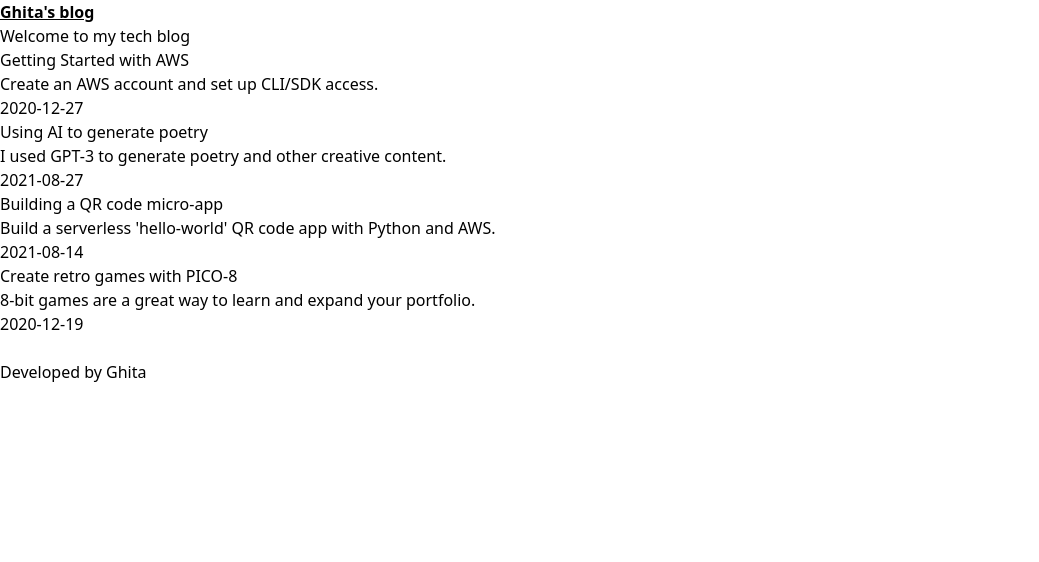
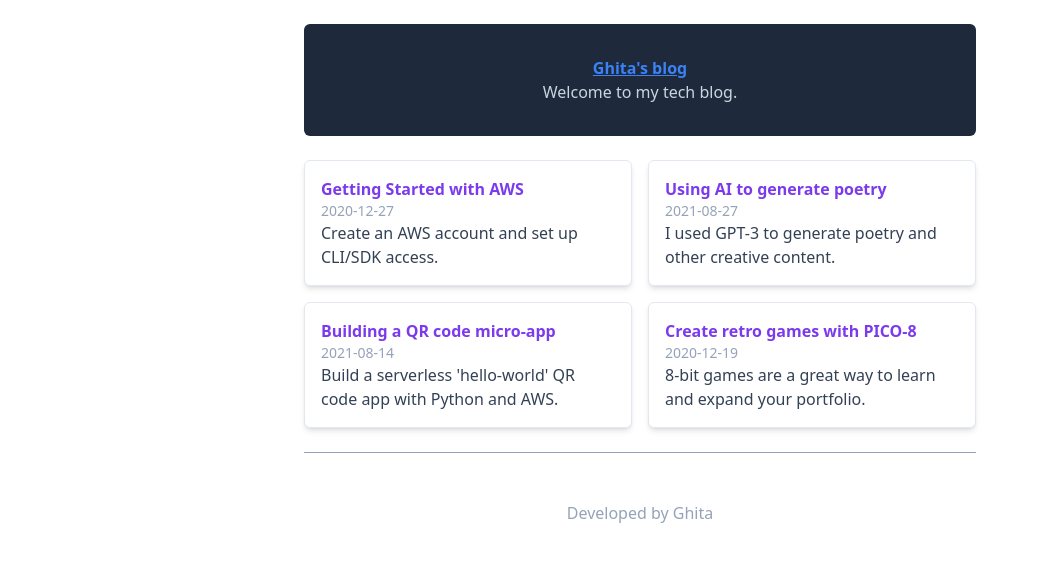
Before and after one commit to ghita/blog, a Next.js app: page / in a window 1280 px wide. Shown: the top 562 px of the page, without its empty margins (0-1039 px from the left). Built offline with nearby package versions, Linux system fonts and the light colour scheme.

Commit message:
styling for main page

```diff
--- a/app/layout.tsx
+++ b/app/layout.tsx
@@ -15,16 +15,18 @@ export default function RootLayout({
 
   const header = (
     <header>
-      <Link href="/">
-        <h1 className="text-3x1 font-bold underline">Ghita's blog</h1>
-      </Link>
-      <p>Welcome to my tech blog</p>
+      <div className="text-center bg-slate-800 p-8 my-6 rounded-md">
+        <Link href="/">
+          <h1 className="text-3x1 text-blue-500 underline font-bold">Ghita's blog</h1>
+        </Link>
+        <p className="text-slate-300">Welcome to my tech blog.</p>
+      </div>
     </header>
   )
 
   const footer = (
     <footer>
-      <div>
+      <div className="border-t border-slate-400 mt-6 py-6 text-center text-slate-400">
         <br />
         <h3>Developed by Ghita</h3>
       </div>
@@ -34,9 +36,11 @@ export default function RootLayout({
   return (
     <html lang="en">
       <body>
-        {header}
-        {children}
-        {footer}
+        <div className="mx-auto border-blue-500 max-w-2xl">
+          {header}
+          {children}
+          {footer}
+        </div>
       </body>
     </html>
   )
--- a/app/page.tsx
+++ b/app/page.tsx
@@ -9,7 +9,7 @@ const HomePage = () => {
     <PostPreview  key={post.slug} {...post} />
   );
 
-  return <div>{postPreviews}</div>
+  return <div className="grid grid-cols-1 md:grid-cols-2 gap-4">{postPreviews}</div>
 }
 
 export default HomePage;
--- a/components/PostPreview.tsx
+++ b/components/PostPreview.tsx
@@ -3,12 +3,13 @@ import { PostMetadata } from "./PostMetadata";
 
 const PostPreview = (props: PostMetadata) => {
     return (
-        <div>
+        <div className="border border-slate-200 p-4 rounded-md shadow-md
+        bg-white">
             <Link href={`/posts/${props.slug}`}>
-                <h2>{props.title}</h2>
+                <h2 className="font-bold text-violet-600 hover:underline">{props.title}</h2>
             </Link>
-            <p>{props.subtitle}</p>
-            <p>{props.date}</p>
+            <p className="text-sm text-slate-400">{props.date}</p>
+            <p className="text-slate-700">{props.subtitle}</p>
         </div>
     );
 }
```
